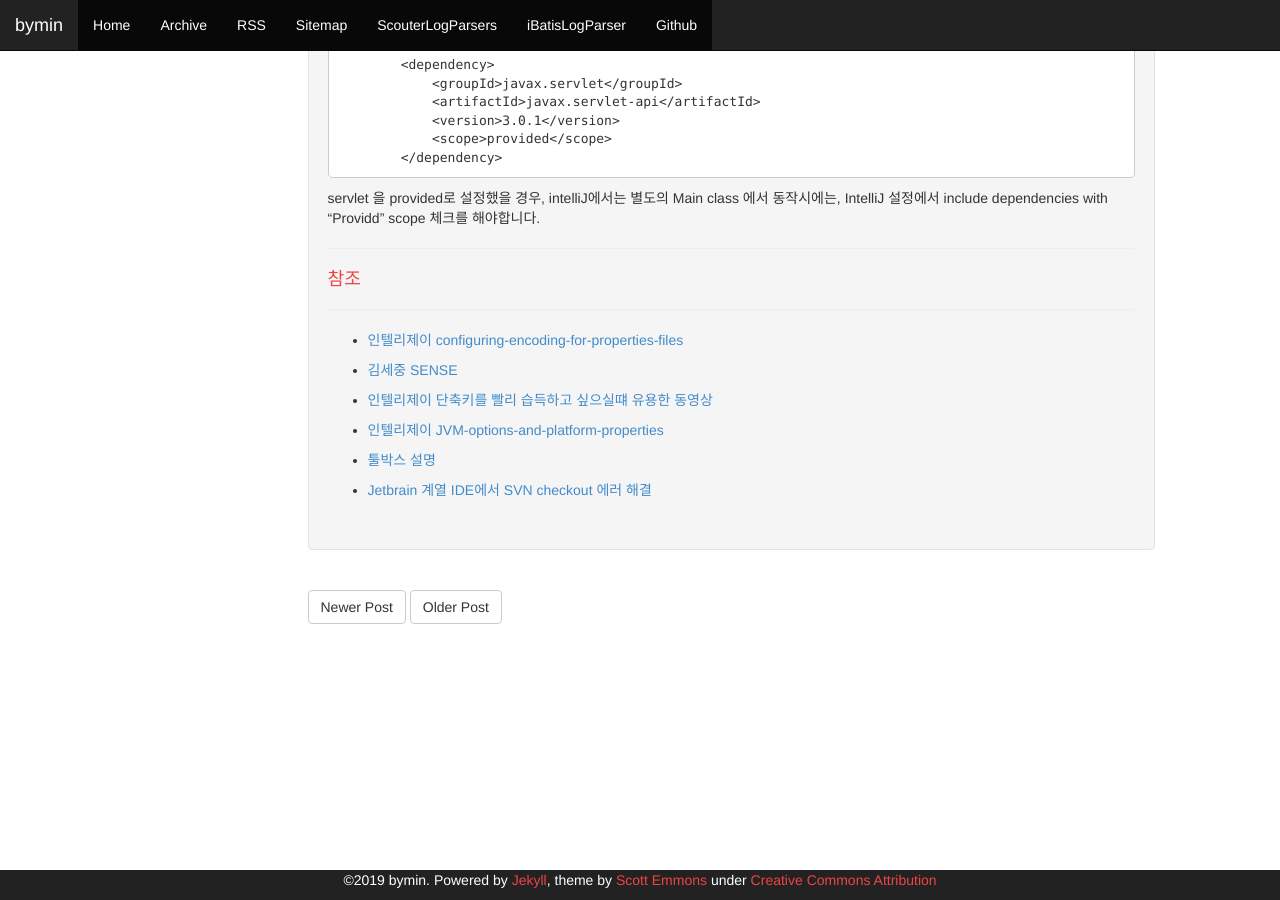
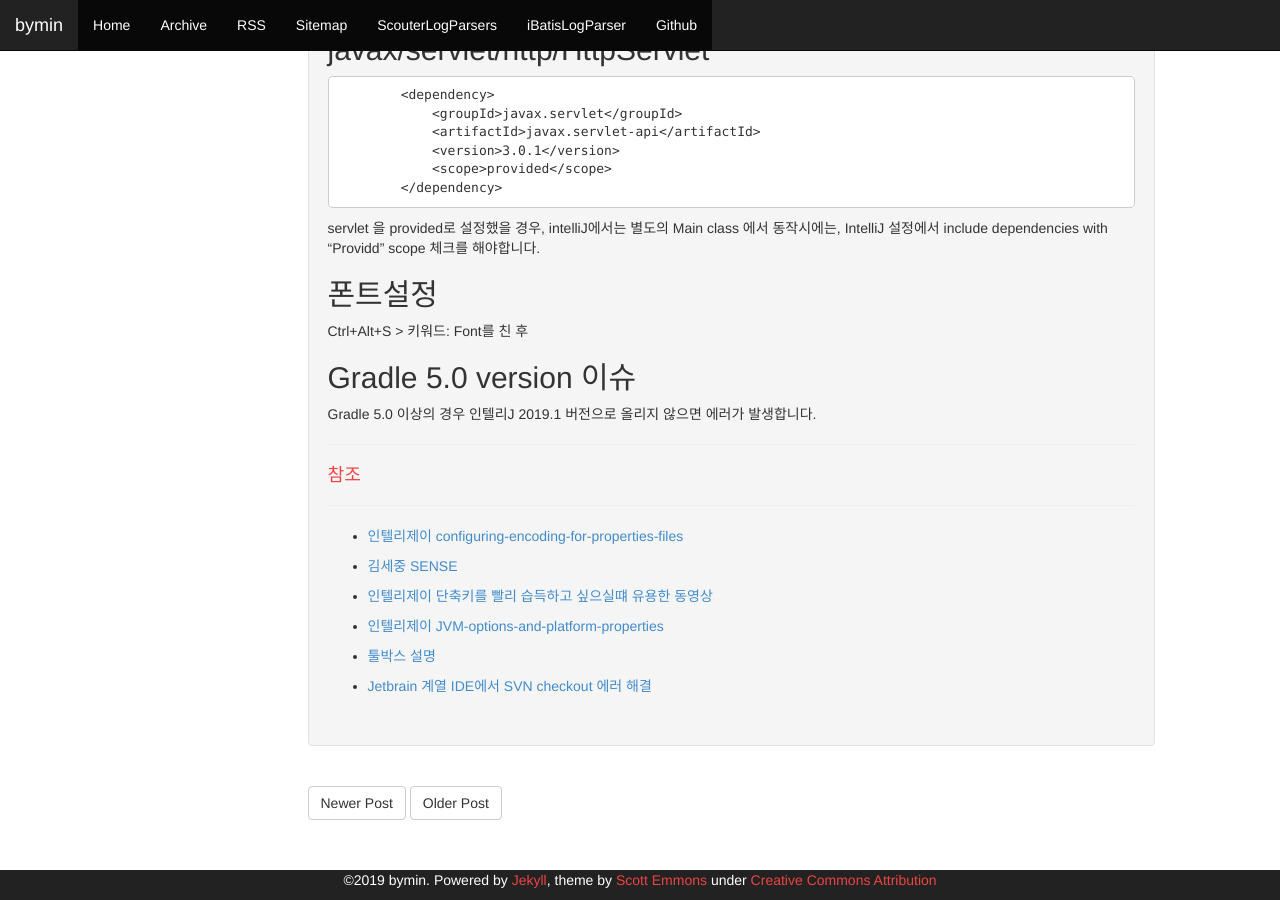
Before and after one commit to youngclown/youngclown.github.io, a Jekyll site: the page built from _posts/2018-04-28-IntelliJ_IDEA.md, in a window 1280 px wide and 900 px high, scrolled down 2390 px. Built offline with Jekyll 4.4.1, drawn with Linux system fonts in a browser that asks for light colours; some of the changed text lies outside the part shown.

Commit message:
IntelliJ Setting

````diff
--- a/_posts/2018-04-28-IntelliJ_IDEA.md
+++ b/_posts/2018-04-28-IntelliJ_IDEA.md
@@ -17,6 +17,9 @@ UML을 볼때 연관 Class들을 source explorer 에서 선택한 상태에서
 
 Nyan Progress Bar : 고양이 Progress Bar
 -----
+ - https://plugins.jetbrains.com/plugin/8575-nyan-progress-bar
+
+
 
 ctrl + E : 최근 작업 소스
 
@@ -49,7 +52,6 @@ Version Control > Subversion 의 경로를,
 C:\Program Files\SlikSvn\bin\svn.exe
 ```
 로 설정합니다.
-
 
 
 프로퍼티 에디터
@@ -121,6 +123,18 @@ servlet 을 provided로 설정했을 경우, intelliJ에서는 별도의 Main cl
 IntelliJ 설정에서
 include dependencies with "Providd" scope 체크를 해야합니다.
 
+폰트설정
+---
+Ctrl+Alt+S > 키워드: Font를 친 후
+
+
+Gradle 5.0 version 이슈
+----
+Gradle 5.0 이상의 경우 인텔리J 2019.1 버전으로 올리지 않으면 에러가 발생합니다.
+
+
+
+
 -----
 # 참조
 -----
````
